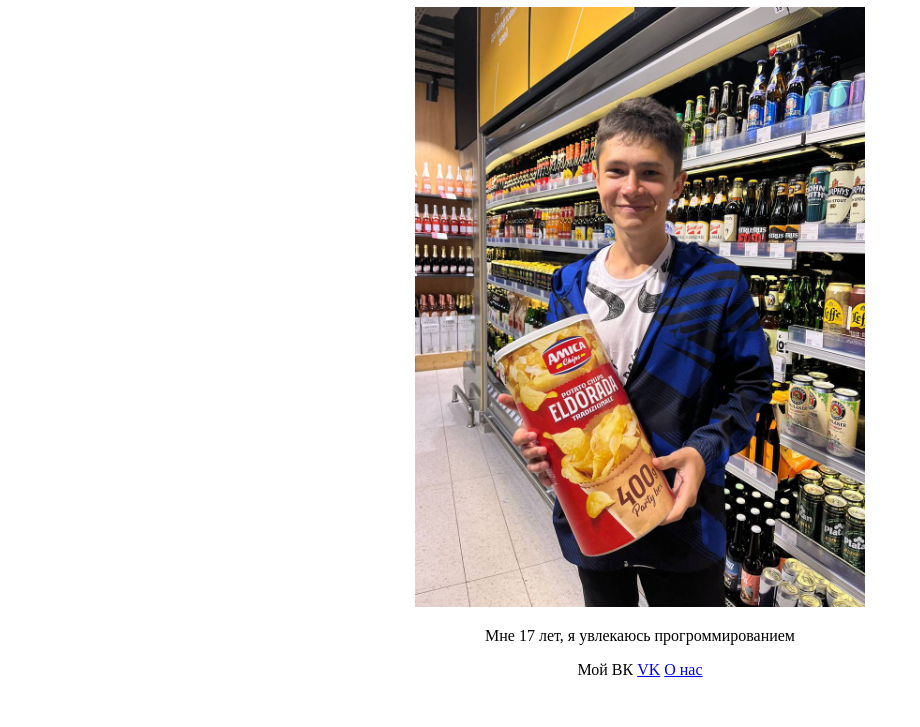
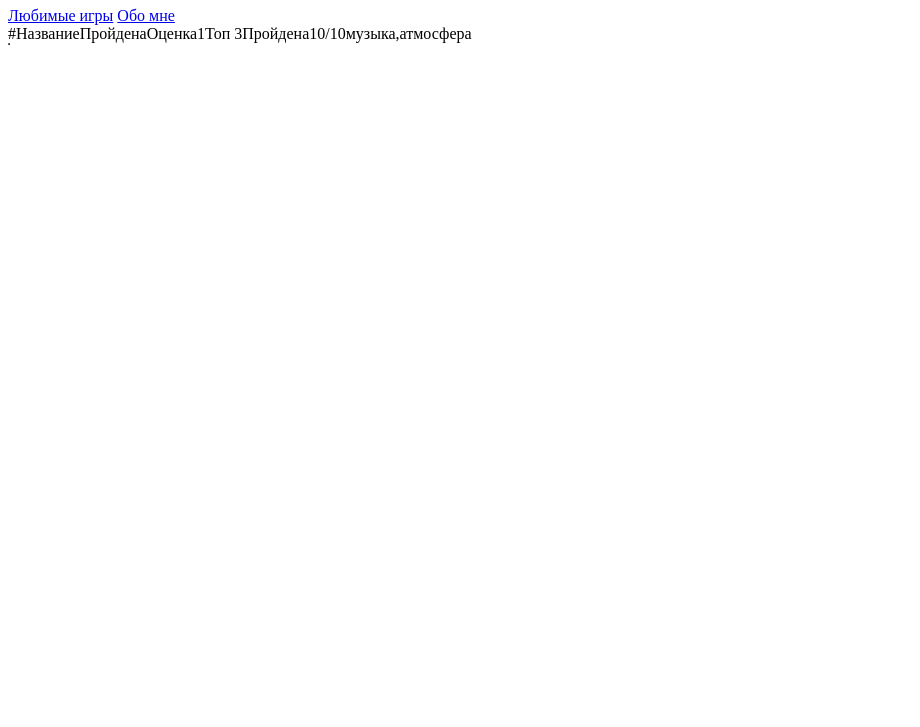
Before and after one commit to oWl05/owl.github.io, a plain HTML site: page lesson2/index.html in a window 1280 px wide. Shown: the part 73-800 px from the top of the page, without its empty margins (0-920 px from the left). Drawn offline with Linux system fonts and the light colour scheme.

Commit message:
lesson 3

```diff
--- a/lesson2/index.html
+++ b/lesson2/index.html
@@ -4,28 +4,32 @@
     <meta charset="UTF-8">
     <meta http-equiv="X-UA-Compatible" content="IE=edge">
     <meta name="viewport" content="width=device-width, initial-scale=1.0">
+    <link rel="stylesheet" href=""/>
     <title>Document</title>
 </head>
 <body>
-    <h1>Привет, меня зовут Дима</h1>
-    <p>
-        <center>
-            <img src="img/top.jpg" width="450px"/>
-        </center>
+    <h1>Любимые игры</h1>
 
-    </p\>
-    <p>
-    <center>
-        Мне 17 лет, я увлекаюсь прогроммированием
+    <div>
+        <a href="index.html">Любимые игры</a>
+        <a href="games.html"> Обо мне</a>
+    </div>
 
-    </center>
-    </p>
-    <p>
-        <center>
-            Мой ВК <a href="https://vk.com/id540992443">VK</a>
-            <a href="about.html"> О нас</a>
-        </center>
-    </p>
 
+    <table border="1" cellspacing="0" cellpadding="15">
+        <tr>
+            <tb>#</tb>
+            <tb>Название</tb>
+            <tb>Пройдена</tb>
+            <tb>Оценка</tb>
+        </tr>
+        <tr>
+            <tb>1</tb>
+            <tb>Топ 3</tb>
+            <tb>Пройдена</tb>
+            <tb>10/10</tb>
+            <tb>музыка,атмосфера</tb>
+        </tr>
+    </table>
 </body>
 </html>
```
Also changed, not shown: lesson2/games.html (added, +13 -0 lines), lesson2/about.html (deleted).
